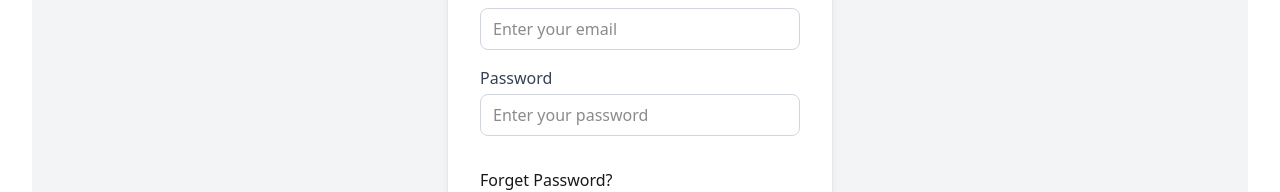
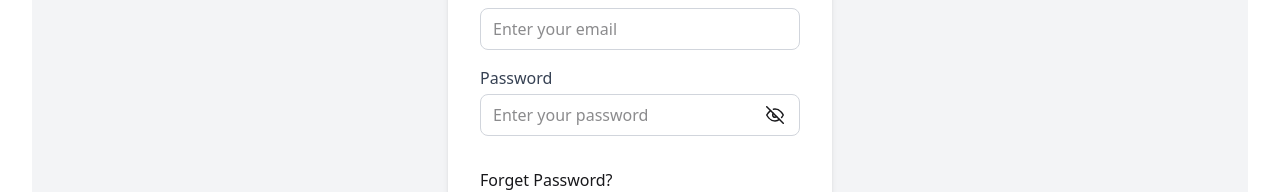
Before and after one commit to ahmed0004321/SkillSwap-Project, a React (Vite) app: page /login in a window 1280 px wide. Shown: the part 378-570 px from the top of the page. Built offline with nearby package versions, Linux system fonts and the light colour scheme; no server answers.

Commit message:
added the password show and not show toggle button

```diff
--- a/src/Page/Login.jsx
+++ b/src/Page/Login.jsx
@@ -5,12 +5,15 @@ import { AuthContext } from '../Provider/AuthProvider';
 import { toast, ToastContainer } from 'react-toastify';
 import 'react-toastify/dist/ReactToastify.css';
 import { useRef } from 'react';
+import { FaEye } from 'react-icons/fa';
+import { FiEyeOff } from 'react-icons/fi';
 
 const Login = () => {
     const location = useLocation();
     const navigate = useNavigate();
     // console.log(location);
     const emailRef = useRef();
+    const [show, setShow] = useState(false);
     const [success, setSuccess] = useState('');
     const { signInUser, user, setUser, googleSignIn, resetPassword } = use(AuthContext);
     console.log(user);
@@ -81,15 +84,16 @@ const Login = () => {
                             />
                         </div>
 
-                        <div>
+                        <div className='relative'>
                             <label className="block text-gray-700 mb-1 text-start">Password</label>
                             <input
                                 name='password'
-                                type="password"
+                                type={show ? 'text' : 'password'}
                                 required
                                 placeholder="Enter your password"
                                 className="w-full px-3 py-2 border border-gray-300 rounded-lg focus:outline-none focus:ring-2 focus:ring-indigo-500"
                             />
+                            <span onClick={() => setShow(!show)} className='absolute right-4 top-10 text-lg'>{show ? <FaEye></FaEye> : <FiEyeOff></FiEyeOff>}</span>
                         </div>
                         <p className='text-green-400'>{success}</p>
                         <p onClick={handleReset} className='text-start cursor-pointer'>Forget Password?</p>
--- a/src/Page/Register.jsx
+++ b/src/Page/Register.jsx
@@ -5,7 +5,10 @@ import { AuthContext } from '../Provider/AuthProvider';
 import { toast } from 'react-toastify';
 import { ToastContainer } from 'react-toastify';
 import 'react-toastify/dist/ReactToastify.css';
+import { FaEye } from 'react-icons/fa';
+import { FiEyeOff } from 'react-icons/fi';
 const Register = () => {
+    const [show, setShow] = useState(false);
     const [passValidation, setPassValidation] = useState('');
     const navigate = useNavigate();
     const { createUser, user, setUser, googleSignIn } = use(AuthContext);
@@ -97,15 +100,16 @@ const Register = () => {
                             />
                         </div>
 
-                        <div>
+                        <div className='relative'>
                             <label className="block text-gray-700 mb-1 text-start">Password</label>
                             <input
                                 name='password'
-                                type="password"
+                                type={show ? 'text' : 'password'}
                                 required
                                 placeholder="Enter your password"
                                 className="w-full px-3 py-2 border border-gray-300 rounded-lg focus:outline-none focus:ring-2 focus:ring-indigo-500"
                             />
+                            <span onClick={() => setShow(!show)} className='absolute right-4 top-10 text-lg'>{show ? <FaEye></FaEye> : <FiEyeOff></FiEyeOff>}</span>
                         </div>
                         <p className='text-red-500'>{passValidation}</p>
                         <button
```
